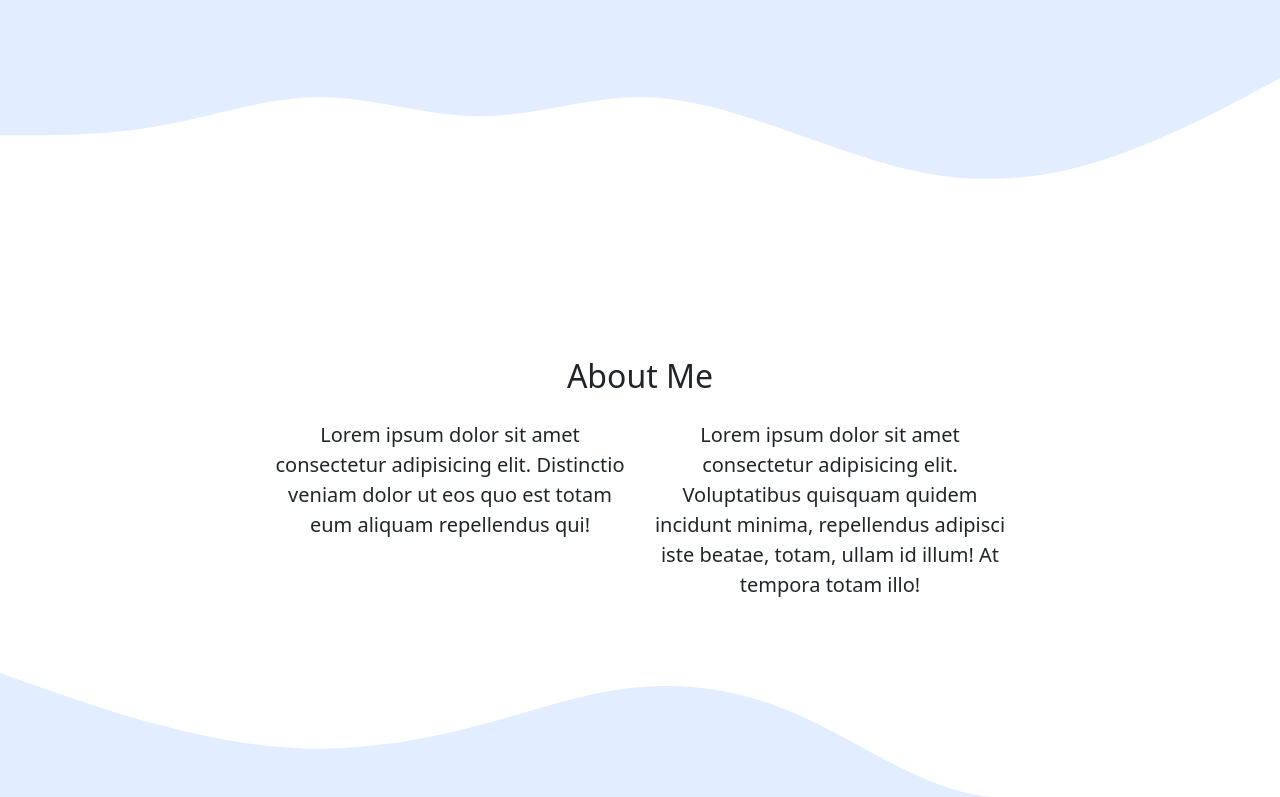
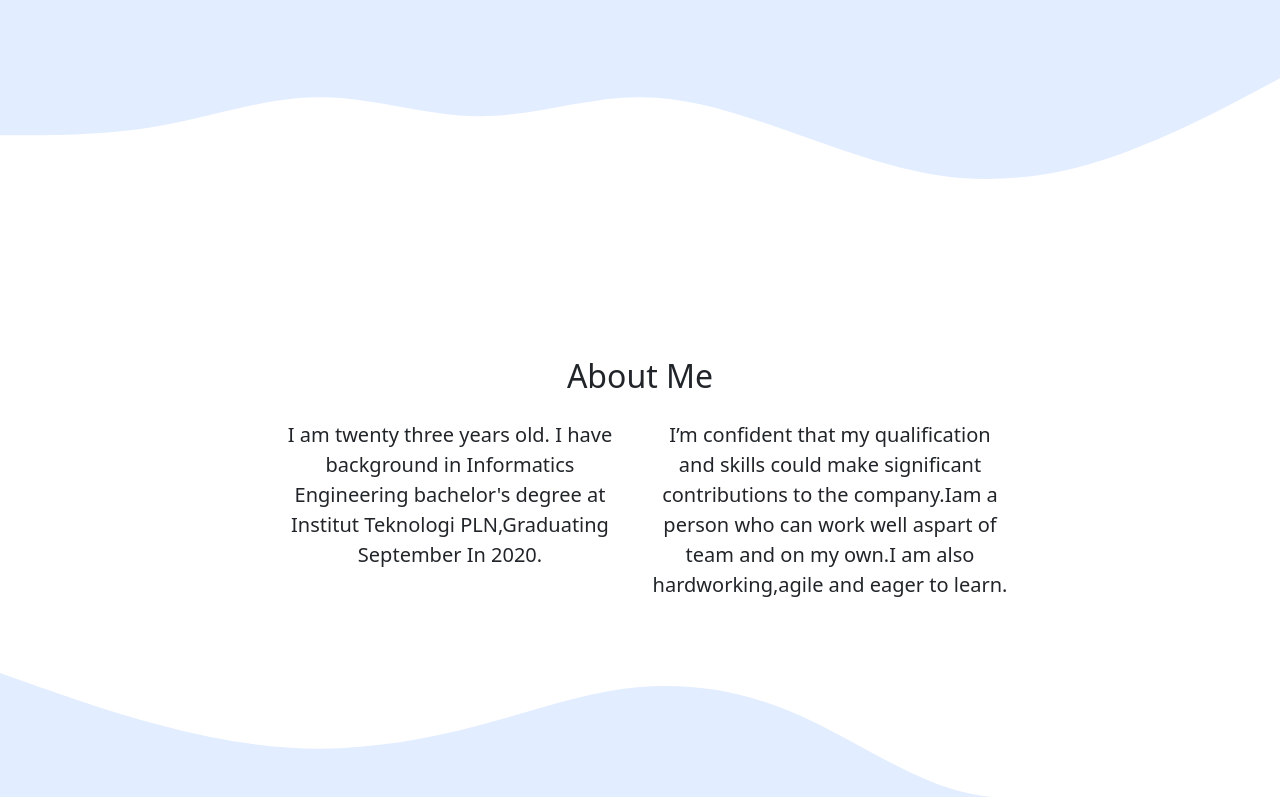
Before and after one commit to FreslyRenaldy/freslyrenaldy.github.io, a plain HTML site: page index.html in a window 1280 px wide. Shown: the part 420-1217 px from the top of the page. Drawn offline with nearby package versions, Linux system fonts and the light colour scheme.

Commit message:
Menambahkan about me

```diff
--- a/index.html
+++ b/index.html
@@ -66,10 +66,10 @@
         </div>
         <div class="row justify-content-center fs-5 text-center">
           <div class="col-md-4">
-            <p>Lorem ipsum dolor sit amet consectetur adipisicing elit. Distinctio veniam dolor ut eos quo est totam eum aliquam repellendus qui!</p>
+            <p>I am twenty three years old. I have background in Informatics Engineering bachelor's degree at Institut Teknologi PLN,Graduating September In 2020.</p>
           </div>
           <div class="col-md-4">
-            <p>Lorem ipsum dolor sit amet consectetur adipisicing elit. Voluptatibus quisquam quidem incidunt minima, repellendus adipisci iste beatae, totam, ullam id illum! At tempora totam illo!</p>
+            <p>I’m confident that my qualification and skills could make significant contributions to the company.Iam a person who can work well aspart of team and on my own.I am also hardworking,agile and eager to learn.</p>
           </div>
         </div>
       </div>
```
